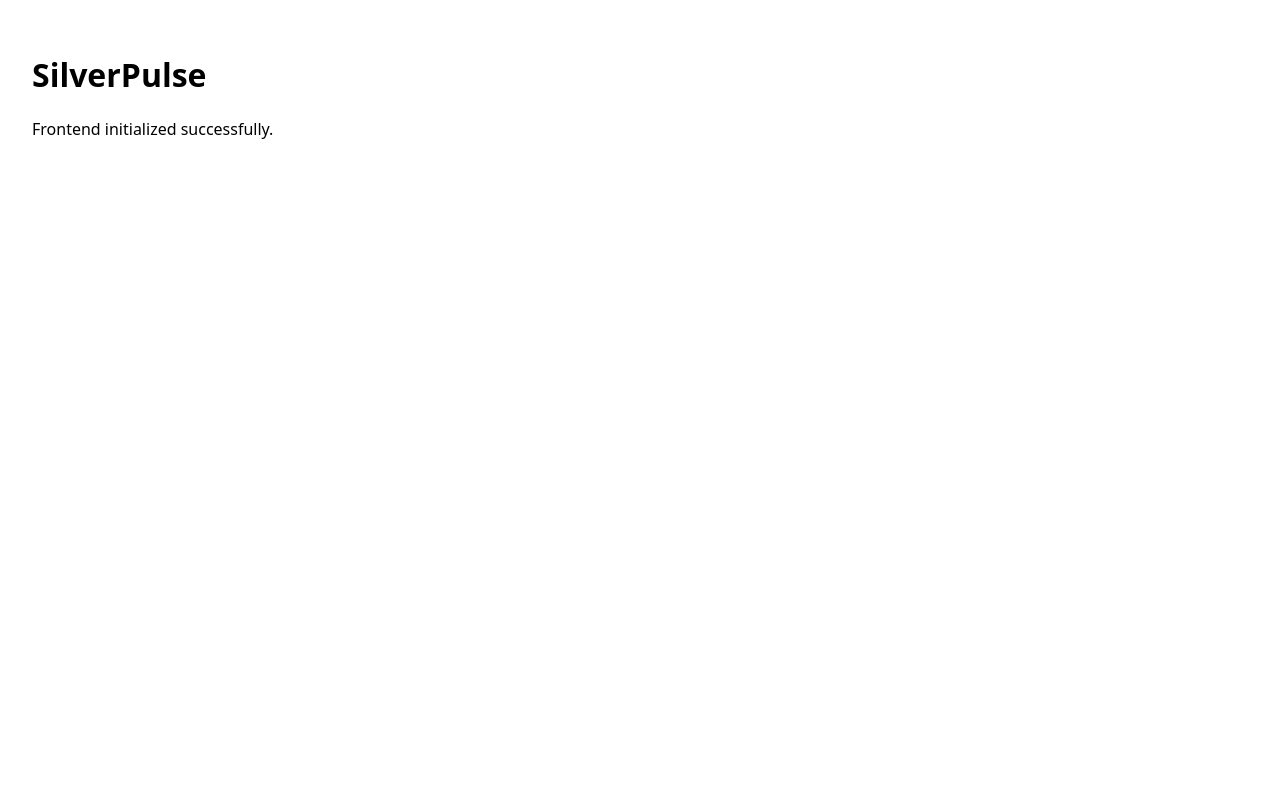
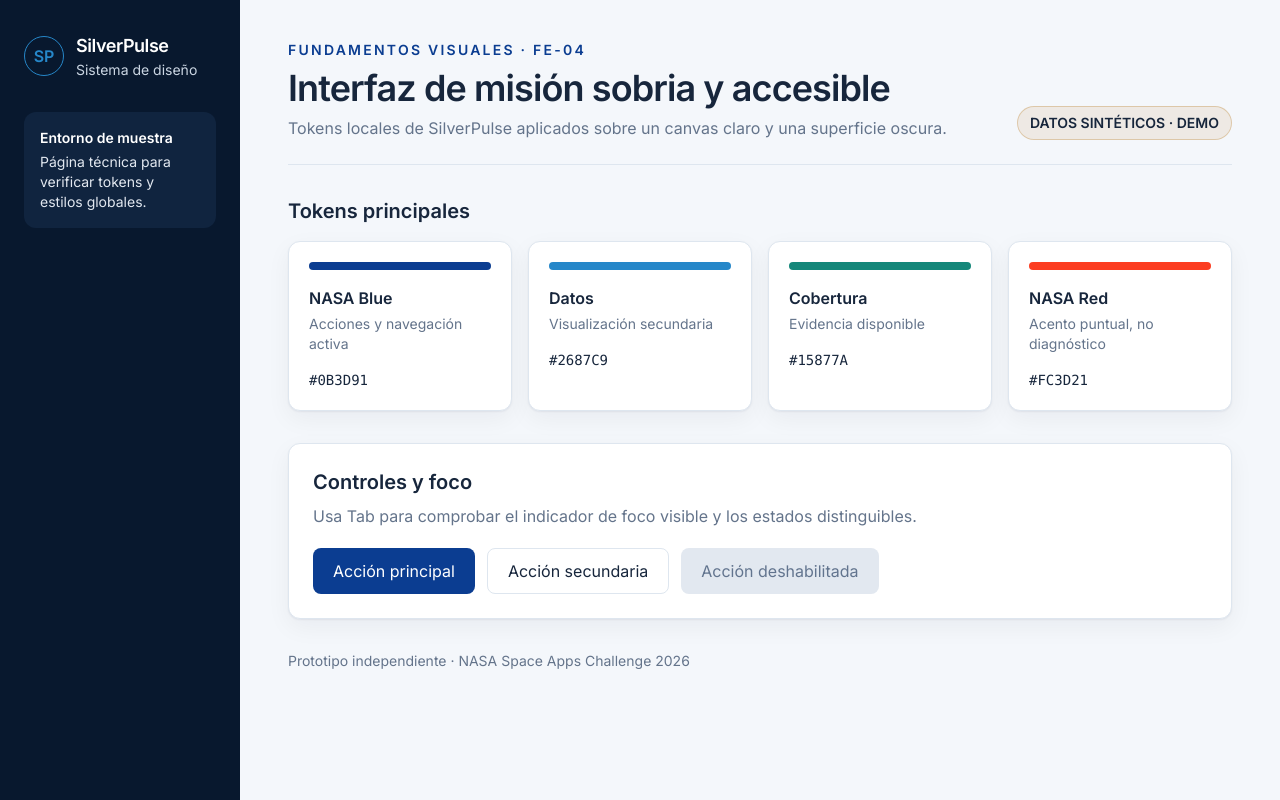
Before and after one commit to SilverPulse-Team/silverpulse-frontend, a React (Vite) app: page / in a window 1280 px wide. Built offline with nearby package versions, Linux system fonts and the light colour scheme.

Commit message:
feat: integrate Tailwind CSS and configure global styles and tokens

```diff
--- a/package.json
+++ b/package.json
@@ -10,11 +10,13 @@
     "preview": "vite preview"
   },
   "dependencies": {
+    "@fontsource-variable/inter": "^5.3.0",
     "react": "^19.3.1",
     "react-dom": "^19.3.1"
   },
   "devDependencies": {
     "@eslint/js": "^10.0.1",
+    "@tailwindcss/vite": "^4.3.5",
     "@types/node": "^24.19.2",
     "@types/react": "^19.3.0",
     "@types/react-dom": "^19.3.0",
@@ -23,6 +25,7 @@
     "eslint-plugin-react-hooks": "^7.1.1",
     "eslint-plugin-react-refresh": "^0.5.7",
     "globals": "^17.13.0",
+    "tailwindcss": "^4.3.5",
     "typescript": "~6.0.3",
     "typescript-eslint": "^8.72.1",
     "vite": "^8.3.6"
--- a/src/App.tsx
+++ b/src/App.tsx
@@ -1,9 +1,111 @@
 function App() {
   return (
-    <main>
-      <h1>SilverPulse</h1>
-      <p>Frontend initialized successfully.</p>
-    </main>
+    <div className="min-h-screen bg-canvas text-ink lg:grid lg:grid-cols-[240px_1fr]">
+      <aside className="bg-deep-space px-6 py-8 text-white lg:min-h-screen">
+        <div className="flex items-center gap-3">
+          <span
+            aria-hidden="true"
+            className="grid size-10 place-items-center rounded-full border border-data font-semibold text-data"
+          >
+            SP
+          </span>
+          <div>
+            <p className="text-lg font-semibold tracking-tight">SilverPulse</p>
+            <p className="text-sm text-slate-300">Sistema de diseño</p>
+          </div>
+        </div>
+
+        <div className="mt-8 rounded-card bg-midnight-surface p-4 text-sm text-slate-200">
+          <p className="font-semibold text-white">Entorno de muestra</p>
+          <p className="mt-1">Página técnica para verificar tokens y estilos globales.</p>
+        </div>
+      </aside>
+
+      <main className="px-4 py-8 sm:px-8 lg:px-12 lg:py-10">
+        <header className="mb-8 flex flex-col gap-4 border-b border-line pb-6 sm:flex-row sm:items-end sm:justify-between">
+          <div>
+            <p className="text-sm font-semibold uppercase tracking-[0.16em] text-nasa-blue">
+              Fundamentos visuales · FE-04
+            </p>
+            <h1 className="mt-2 text-3xl font-semibold tracking-tight sm:text-4xl">
+              Interfaz de misión sobria y accesible
+            </h1>
+            <p className="mt-2 max-w-2xl text-muted">
+              Tokens locales de SilverPulse aplicados sobre un canvas claro y una superficie oscura.
+            </p>
+          </div>
+          <span className="w-fit rounded-full border border-notice/30 bg-notice/10 px-3 py-1.5 text-sm font-semibold text-ink">
+            DATOS SINTÉTICOS · DEMO
+          </span>
+        </header>
+
+        <section aria-labelledby="tokens-title">
+          <h2 id="tokens-title" className="text-xl font-semibold">
+            Tokens principales
+          </h2>
+          <div className="mt-4 grid gap-4 sm:grid-cols-2 xl:grid-cols-4">
+            <article className="rounded-card border border-line bg-card p-5 shadow-card">
+              <span className="mb-4 block h-2 rounded-full bg-nasa-blue" />
+              <p className="font-semibold">NASA Blue</p>
+              <p className="mt-1 text-sm text-muted">Acciones y navegación activa</p>
+              <code className="mt-4 block text-sm">#0B3D91</code>
+            </article>
+            <article className="rounded-card border border-line bg-card p-5 shadow-card">
+              <span className="mb-4 block h-2 rounded-full bg-data" />
+              <p className="font-semibold">Datos</p>
+              <p className="mt-1 text-sm text-muted">Visualización secundaria</p>
+              <code className="mt-4 block text-sm">#2687C9</code>
+            </article>
+            <article className="rounded-card border border-line bg-card p-5 shadow-card">
+              <span className="mb-4 block h-2 rounded-full bg-coverage" />
+              <p className="font-semibold">Cobertura</p>
+              <p className="mt-1 text-sm text-muted">Evidencia disponible</p>
+              <code className="mt-4 block text-sm">#15877A</code>
+            </article>
+            <article className="rounded-card border border-line bg-card p-5 shadow-card">
+              <span className="mb-4 block h-2 rounded-full bg-nasa-red" />
+              <p className="font-semibold">NASA Red</p>
+              <p className="mt-1 text-sm text-muted">Acento puntual, no diagnóstico</p>
+              <code className="mt-4 block text-sm">#FC3D21</code>
+            </article>
+          </div>
+        </section>
+
+        <section aria-labelledby="controls-title" className="mt-8 rounded-card border border-line bg-card p-6 shadow-card">
+          <h2 id="controls-title" className="text-xl font-semibold">
+            Controles y foco
+          </h2>
+          <p className="mt-2 text-muted">
+            Usa Tab para comprobar el indicador de foco visible y los estados distinguibles.
+          </p>
+          <div className="mt-5 flex flex-wrap gap-3">
+            <button
+              type="button"
+              className="min-h-11 rounded-control bg-nasa-blue px-5 py-2.5 font-semibold text-white transition-colors hover:bg-deep-space"
+            >
+              Acción principal
+            </button>
+            <button
+              type="button"
+              className="min-h-11 rounded-control border border-line bg-card px-5 py-2.5 font-semibold text-ink transition-colors hover:border-nasa-blue hover:text-nasa-blue"
+            >
+              Acción secundaria
+            </button>
+            <button
+              type="button"
+              disabled
+              className="min-h-11 cursor-not-allowed rounded-control bg-slate-200 px-5 py-2.5 font-semibold text-slate-500"
+            >
+              Acción deshabilitada
+            </button>
+          </div>
+        </section>
+
+        <p className="mt-8 text-sm text-muted">
+          Prototipo independiente · NASA Space Apps Challenge 2026
+        </p>
+      </main>
+    </div>
   )
 }
 
--- a/src/main.tsx
+++ b/src/main.tsx
@@ -1,5 +1,6 @@
 import { StrictMode } from 'react'
 import { createRoot } from 'react-dom/client'
+import '@fontsource-variable/inter'
 import './styles/global.css'
 import App from './App.tsx'
 
--- a/src/styles/global.css
+++ b/src/styles/global.css
@@ -1,5 +1,10 @@
+@import "tailwindcss";
+@import "./tokens.css";
+
 :root {
-  font-family: system-ui, -apple-system, BlinkMacSystemFont, "Segoe UI", sans-serif;
+  color: var(--sp-color-text-primary);
+  background: var(--sp-color-background);
+  font-family: "Inter Variable", Inter, ui-sans-serif, system-ui, sans-serif;
   font-synthesis: none;
   text-rendering: optimizeLegibility;
 }
@@ -8,12 +13,43 @@
   box-sizing: border-box;
 }
 
+html {
+  min-width: 320px;
+  background: var(--sp-color-background);
+}
+
 body {
   margin: 0;
   min-width: 320px;
   min-height: 100vh;
+  background: var(--sp-color-background);
 }
 
-main {
-  padding: 2rem;
+button,
+a,
+input,
+select,
+textarea {
+  font: inherit;
 }
+
+:focus-visible {
+  outline: 3px solid var(--sp-color-data);
+  outline-offset: 3px;
+}
+
+::selection {
+  color: var(--sp-color-card);
+  background: var(--sp-color-nasa-blue);
+}
+
+@media (prefers-reduced-motion: reduce) {
+  *,
+  *::before,
+  *::after {
+    scroll-behavior: auto !important;
+    transition-duration: 0.01ms !important;
+    animation-duration: 0.01ms !important;
+    animation-iteration-count: 1 !important;
+  }
+}
--- /dev/null
+++ b/src/styles/tokens.css
@@ -0,0 +1,46 @@
+:root {
+  --sp-color-nasa-blue: #0b3d91;
+  --sp-color-nasa-red: #fc3d21;
+  --sp-color-deep-space: #08182e;
+  --sp-color-midnight-surface: #10243f;
+  --sp-color-background: #f4f7fb;
+  --sp-color-card: #ffffff;
+  --sp-color-text-primary: #17263c;
+  --sp-color-text-secondary: #64748b;
+  --sp-color-border: #dee6ef;
+  --sp-color-data: #2687c9;
+  --sp-color-coverage: #15877a;
+  --sp-color-notice: #b7791f;
+
+  --sp-radius-card: 0.75rem;
+  --sp-radius-control: 0.5rem;
+  --sp-shadow-card: 0 1px 2px rgb(8 24 46 / 6%), 0 8px 24px rgb(8 24 46 / 5%);
+
+  --sp-space-1: 0.5rem;
+  --sp-space-2: 1rem;
+  --sp-space-3: 1.5rem;
+  --sp-space-4: 2rem;
+  --sp-space-5: 2.5rem;
+  --sp-space-6: 3rem;
+}
+
+@theme inline {
+  --font-sans: "Inter Variable", Inter, ui-sans-serif, system-ui, sans-serif;
+
+  --color-nasa-blue: var(--sp-color-nasa-blue);
+  --color-nasa-red: var(--sp-color-nasa-red);
+  --color-deep-space: var(--sp-color-deep-space);
+  --color-midnight-surface: var(--sp-color-midnight-surface);
+  --color-canvas: var(--sp-color-background);
+  --color-card: var(--sp-color-card);
+  --color-ink: var(--sp-color-text-primary);
+  --color-muted: var(--sp-color-text-secondary);
+  --color-line: var(--sp-color-border);
+  --color-data: var(--sp-color-data);
+  --color-coverage: var(--sp-color-coverage);
+  --color-notice: var(--sp-color-notice);
+
+  --radius-card: var(--sp-radius-card);
+  --radius-control: var(--sp-radius-control);
+  --shadow-card: var(--sp-shadow-card);
+}
--- a/vite.config.ts
+++ b/vite.config.ts
@@ -1,7 +1,8 @@
 import react from '@vitejs/plugin-react'
+import tailwindcss from '@tailwindcss/vite'
 import { defineConfig } from 'vite'
 
 // https://vite.dev/config/
 export default defineConfig({
-  plugins: [react()],
+  plugins: [react(), tailwindcss()],
 })
```
Also changed, not shown: 2 other files (tests, documents, lock files or other folders).
